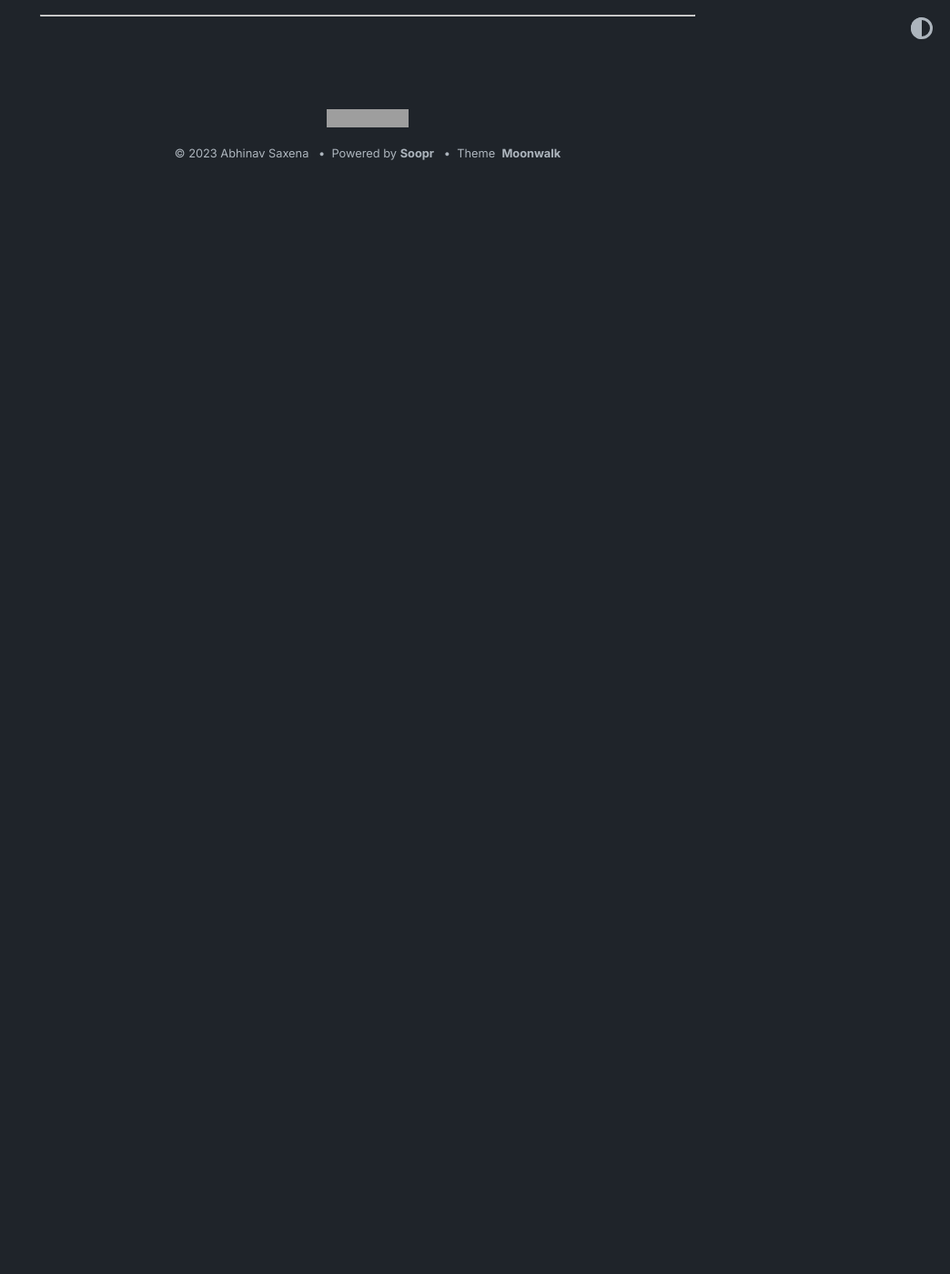
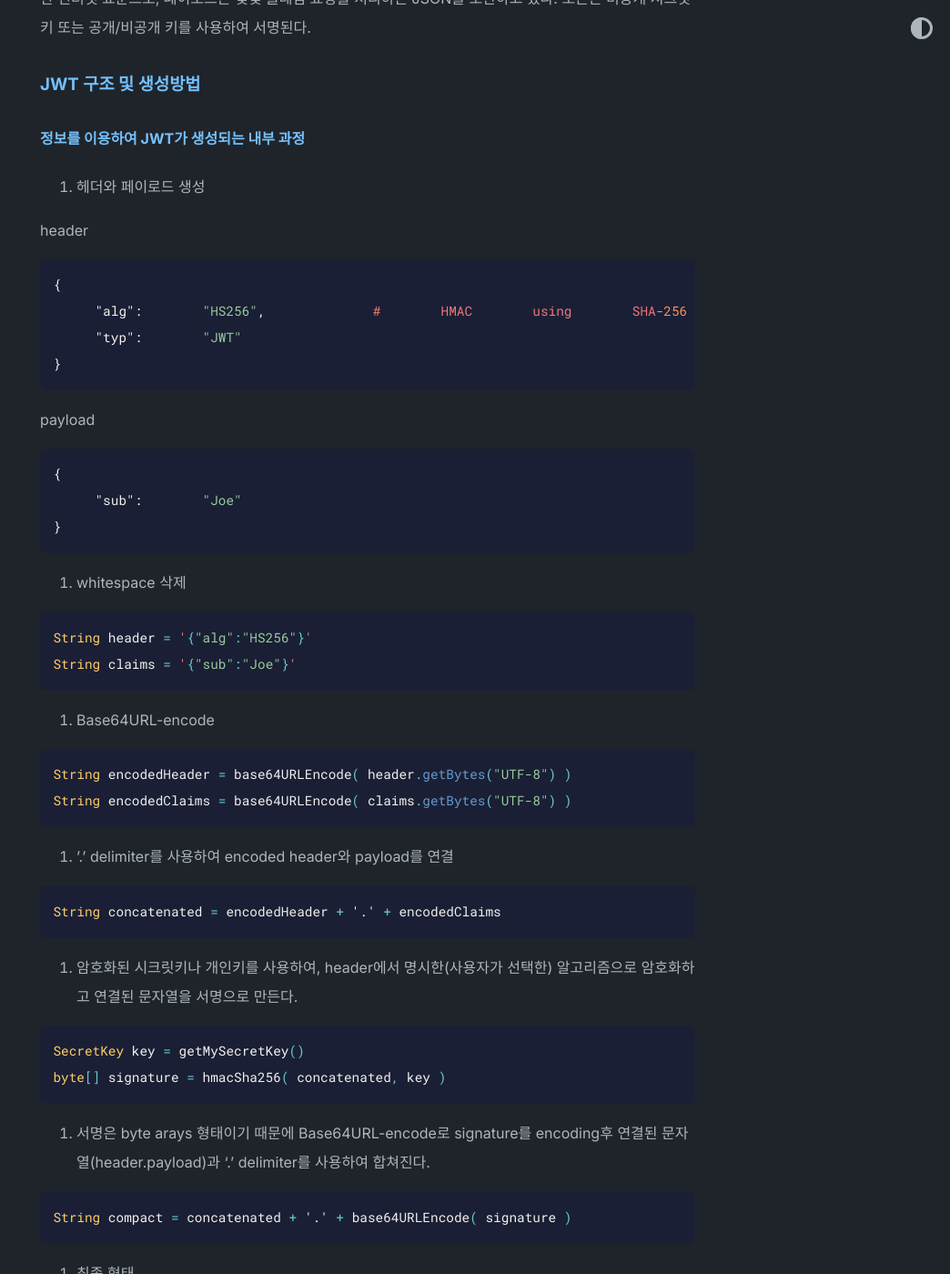
Before and after one commit to futuremaker019/blog, a Jekyll site: the page built from _posts/techBlog/2023-11-24-JWT.md, in a window 1280 px wide and 1400 px high, scrolled down 373 px. Shown: the whole window at 91% size, without its empty margins (236-1280 px from the left). Built offline with Jekyll 4.4.1, drawn with Linux system fonts in a browser that asks for light colours; comment, search, counter and statistics services are not loaded; before the commit the page ends 900 px from its top, so only the background shows below that; some of the changed text lies outside the part shown; grey boxes are pictures that could not be loaded.

Commit message:
블로그 업데이트

````diff
--- a/_posts/techBlog/2023-11-24-JWT.md
+++ b/_posts/techBlog/2023-11-24-JWT.md
@@ -3,6 +3,172 @@ layout: post
 tags: [JDK, blog]
 ---
 
-### JWT란
+### JWT
 
-### JWT payload
+JSON 웹 토큰 (JSON Web Token, JWT)은 선택적 서명 및 선택적 암호화를 사용하여 데이터를 만들기 위한 인터넷 표준으로, 페이로드는 몇몇 클레임 표명을 처리하는 JSON을 보관하고 있다. 토큰은 비공개 시크릿 키 또는 공개/비공개 키를 사용하여 서명된다.
+
+### JWT 구조 및 생성방법
+
+#### 정보를 이용하여 JWT가 생성되는 내부 과정
+
+1. 헤더와 페이로드 생성
+
+header
+
+```json
+{
+  "alg": "HS256",       # HMAC using SHA-256 알고리즘 사용
+  "typ": "JWT"
+}
+```
+
+payload
+
+```json
+{
+  "sub": "Joe"
+}
+```
+
+2. whitespace 삭제
+
+```java
+String header = '{"alg":"HS256"}'
+String claims = '{"sub":"Joe"}'
+```
+
+3. Base64URL-encode
+
+```java
+String encodedHeader = base64URLEncode( header.getBytes("UTF-8") )
+String encodedClaims = base64URLEncode( claims.getBytes("UTF-8") )
+```
+
+4. '.' delimiter를 사용하여 encoded header와 payload를 연결
+
+```java
+String concatenated = encodedHeader + '.' + encodedClaims
+```
+
+5. 암호화된 시크릿키나 개인키를 사용하여, header에서 명시한(사용자가 선택한) 알고리즘으로 암호화하고 연결된 문자열을 서명으로 만든다.
+
+```java
+SecretKey key = getMySecretKey()
+byte[] signature = hmacSha256( concatenated, key )
+```
+
+6. 서명은 byte arays 형태이기 때문에 Base64URL-encode로 signature를 encoding후 연결된 문자열(header.payload)과 '.' delimiter를 사용하여 합쳐진다.
+
+```java
+String compact = concatenated + '.' + base64URLEncode( signature )
+```
+
+7. 최종 형태
+
+```
+eyJhbGciOiJIUzI1NiJ9.eyJzdWIiOiJKb2UifQ.1KP0SsvENi7Uz1oQc07aXTL7kpQG5jBNIybqr60AlD4
+```
+
+#### JWT 구성
+
+JWT Header
+
+JWT 헤더는 컨텐츠, 포맷, JWT Payload의 암호화 방식과 같은 정보를 제공하는 JSON 객체다. JWT는 다양한 방식으로 헤더를 구성하게 만들어준다.
+
+```java
+// 빌더에서 직접 헤더를 정의
+String jwt = Jwts.builder()
+
+    .header()
+        .keyId("aKeyId")
+        .x509Url(aUri)
+        .add("someName", anyValue)    // key, value pair로 구성
+        .add(mapValues)               // map을 이용한 header 구성
+        // ... etc ...
+        .and()                      // go back to the JwtBuilder
+
+    .subject("Joe")                 // resume JwtBuilder calls...
+    // ... etc ...
+    .compact();
+```
+
+```java
+// header 객체를 이용한 header 구성
+Header header = Jwts.header()
+        .keyId("aKeyId")
+        .x509Url(aUri)
+        .add("someName", anyValue)    // key, value pair로 구성
+        .add(mapValues)               // map을 이용한 header 구성
+        .build()
+
+// 구성된 해더를 빌더에 포함시킨다.
+String jwt = Jwts.builder()
+    .header()
+        .add(header)                   // <----
+        .add("specificHeader", specificValue) // jwt-specific headers...
+        .and()
+
+    .subject("whatever")
+    // ... etc ...
+    .compact();
+```
+
+JWT Payload
+
+JWT 페이로드는 byte array로 표현할수 있는 어떠한 정보도 저장할수 있다. 페이로드 또한 헤더와 같이 JSON 의 형태이여야 하며 특히 `claims`를 정의할 수 있다.
+
+JwtBuilder는 2가지 다른 페이로드 옵션이 존재한다.
+
+- content : byte array 형태
+- claims : JSON Object 형태
+
+JWT Claims에는 standard Claims가 있다.
+
+- issuer
+- subject
+- audience
+- expiration
+- notBefore
+- issueAt
+- id
+
+```java
+String jws = Jwts.builder()
+
+    .issuer("me")
+    .subject("Bob")
+    .audience("you")
+    .expiration(expiration) //a java.util.Date
+    .notBefore(notBefore) //a java.util.Date
+    .issuedAt(new Date()) // for example, now
+    .id(UUID.randomUUID().toString()) //just an example id
+
+    /// ... etc ...
+```
+
+Custom Claims도 정의할 수 있다.
+
+직접 정의하는 방식과 `Map`을 이용하여 정의한다.
+
+```java
+// 직접 정의
+String jws = Jwts.builder()
+
+    .claim("hello", "world")
+
+    // ... etc ...
+
+// Map을 이용한 정의
+Map<String,?> claims = getMyClaimsMap(); //implement me
+
+String jws = Jwts.builder()
+
+    .claims(claims)
+```
+
+---
+
+출처
+
+- [https://ko.wikipedia.org/wiki/JSON*웹*토큰](https://ko.wikipedia.org/wiki/JSON_%EC%9B%B9_%ED%86%A0%ED%81%B0)
+- [https://github.com/jwtk/jjwt](https://github.com/jwtk/jjwt)
````
Also changed, not shown: _posts/study/2023-11-28-네트워크 레이어, IP프로토콜.md (added, +66 -0 lines), _posts/techBlog/2023-11-27-SpringBoot.md (added, +112 -0 lines).
